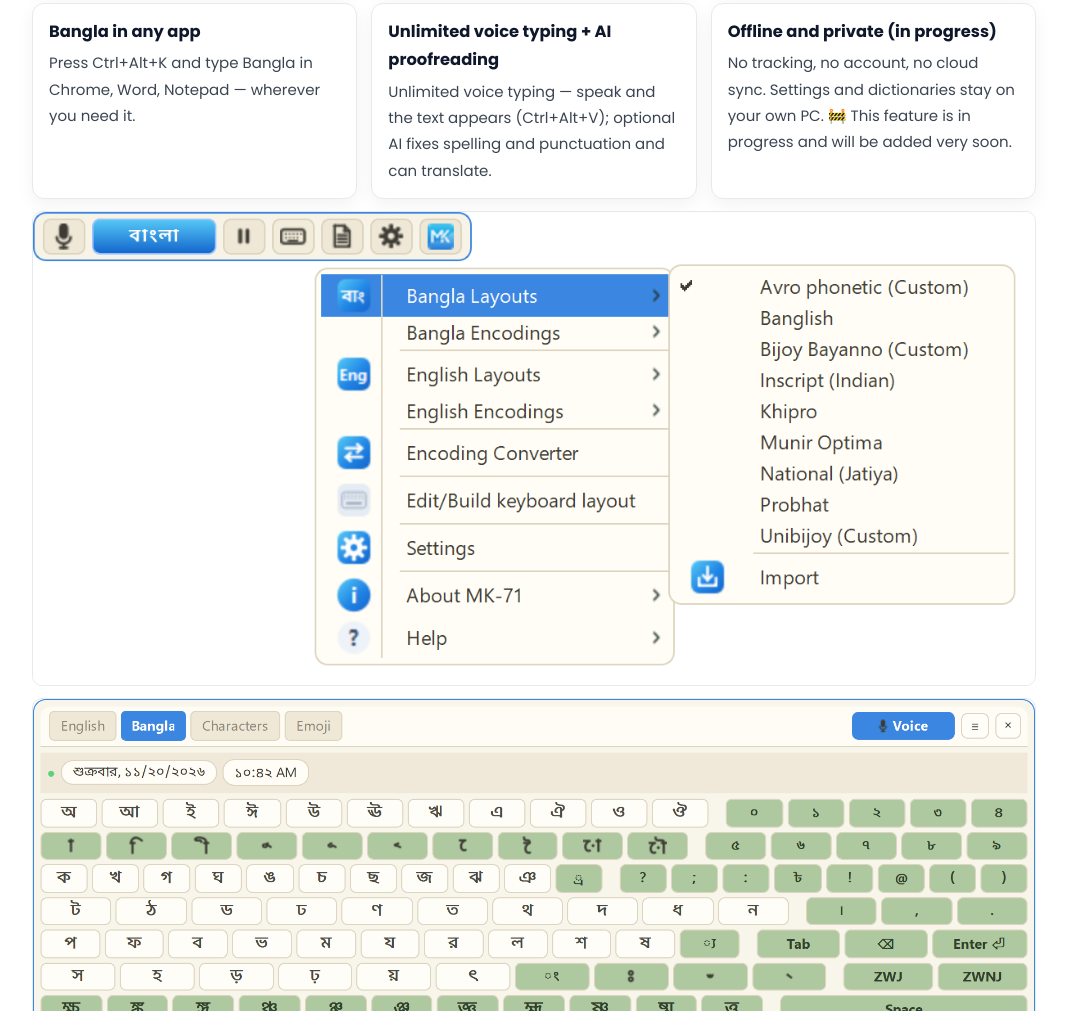
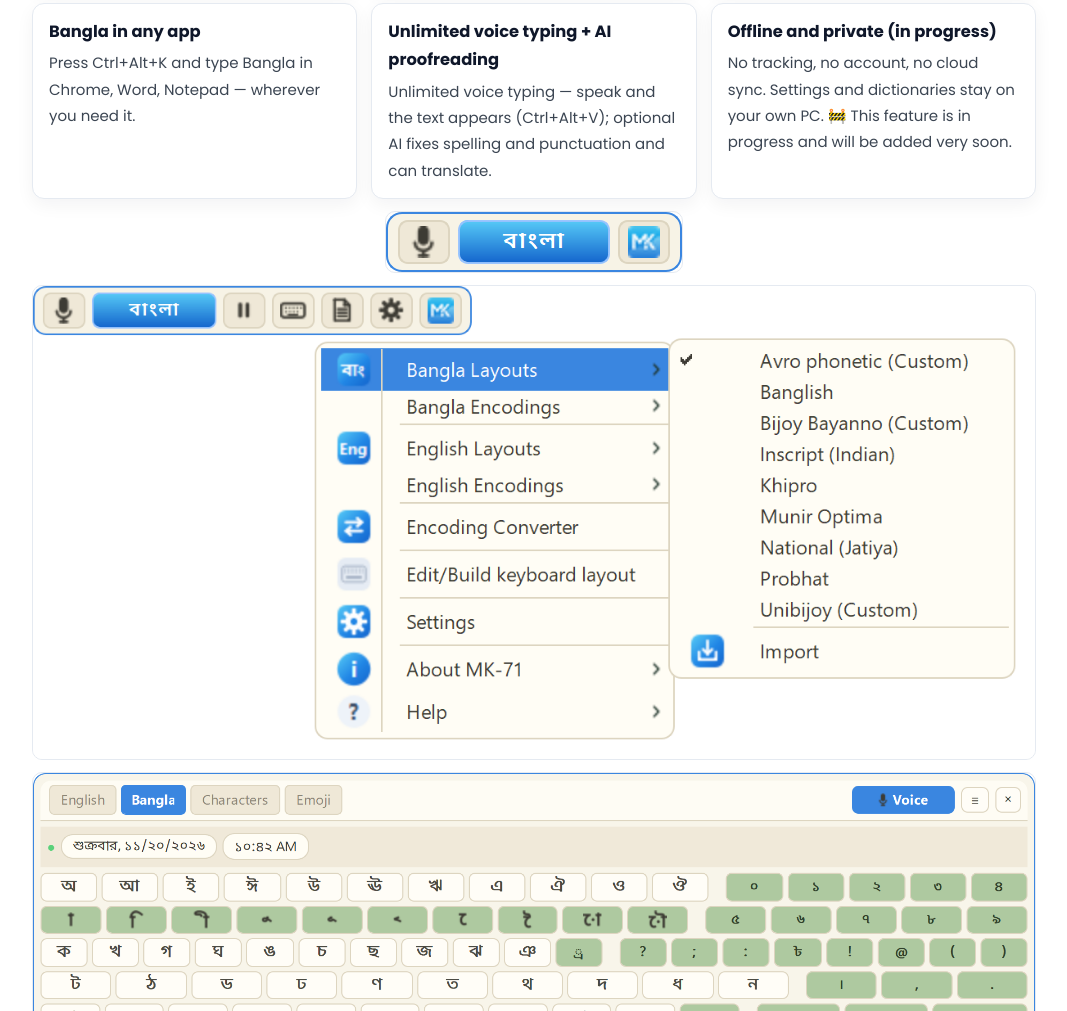
Before and after one commit to Mk4u-Me/mk71-keyboard, a plain HTML site: page docs/index.html in a window 1280 px wide. Shown: the part 1172-2183 px from the top of the page, without its empty margins (106-1173 px from the left). Drawn offline with Linux system fonts and the light colour scheme.

Commit message:
Show the slim top bar among the feature screenshots.
It is the first thing the app puts on the desktop, so the feature list now opens with it before the open bar and the key grids.

```diff
--- a/docs/index.html
+++ b/docs/index.html
@@ -177,6 +177,7 @@
   </div>
 
   <div class="shots">
+    <img src="screenshots/topbar.png" alt="MK-71 Keyboard-এর টপ বার — মাইক, বাংলা/English বাটন ও MK আইকন" width="296" height="60">
     <img src="screenshots/layouts-menu.png" alt="MK-71 Keyboard — টপ বার ও বাংলা লেআউট মেনু (Avro, Bijoy Bayanno, Probhat, Unibijoy)" width="1224" height="578">
     <img src="screenshots/keyboard-bangla.png" alt="MK-71 Keyboard — বাংলা কিবোর্ড (Avro phonetic লেআউট)" width="1872" height="668">
     <img src="screenshots/keyboard-english.png" alt="MK-71 Keyboard — English QWERTY কিবোর্ড" width="1872" height="668">
```
Also changed, not shown: docs/screenshots/topbar.png (added).
